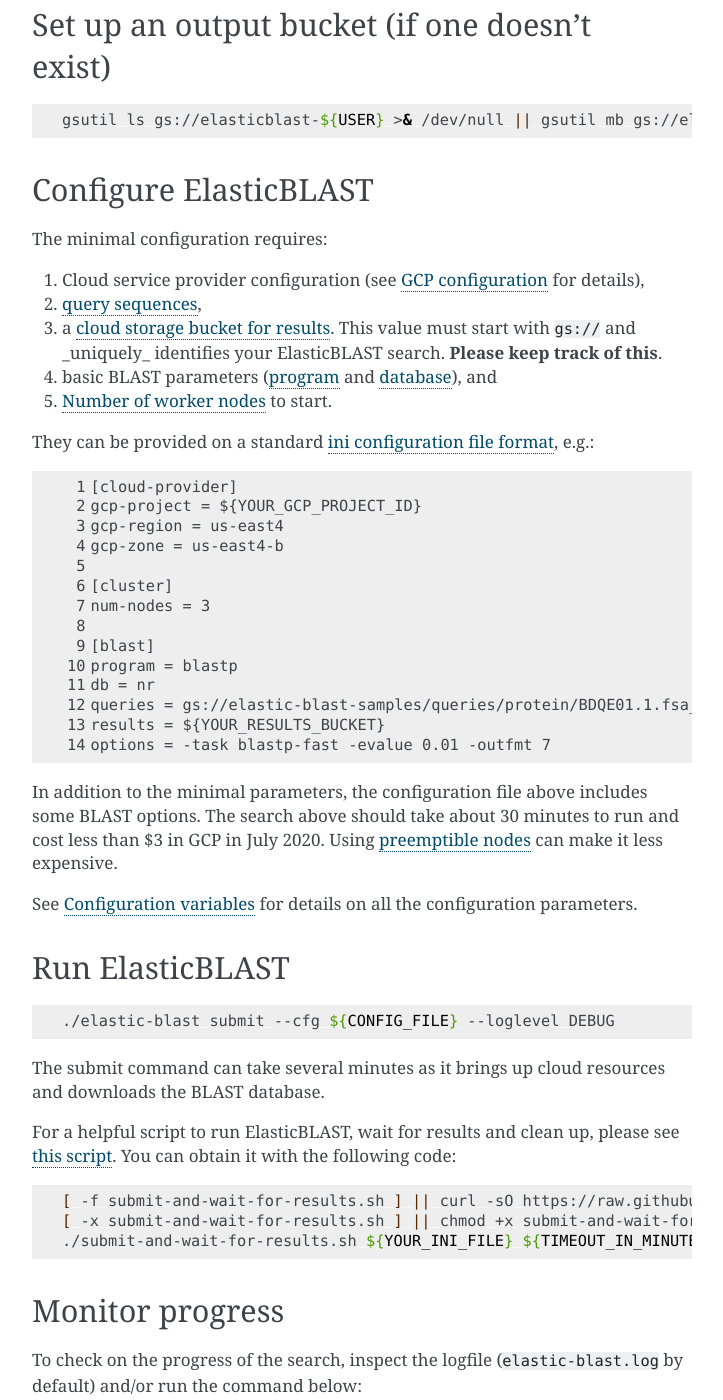
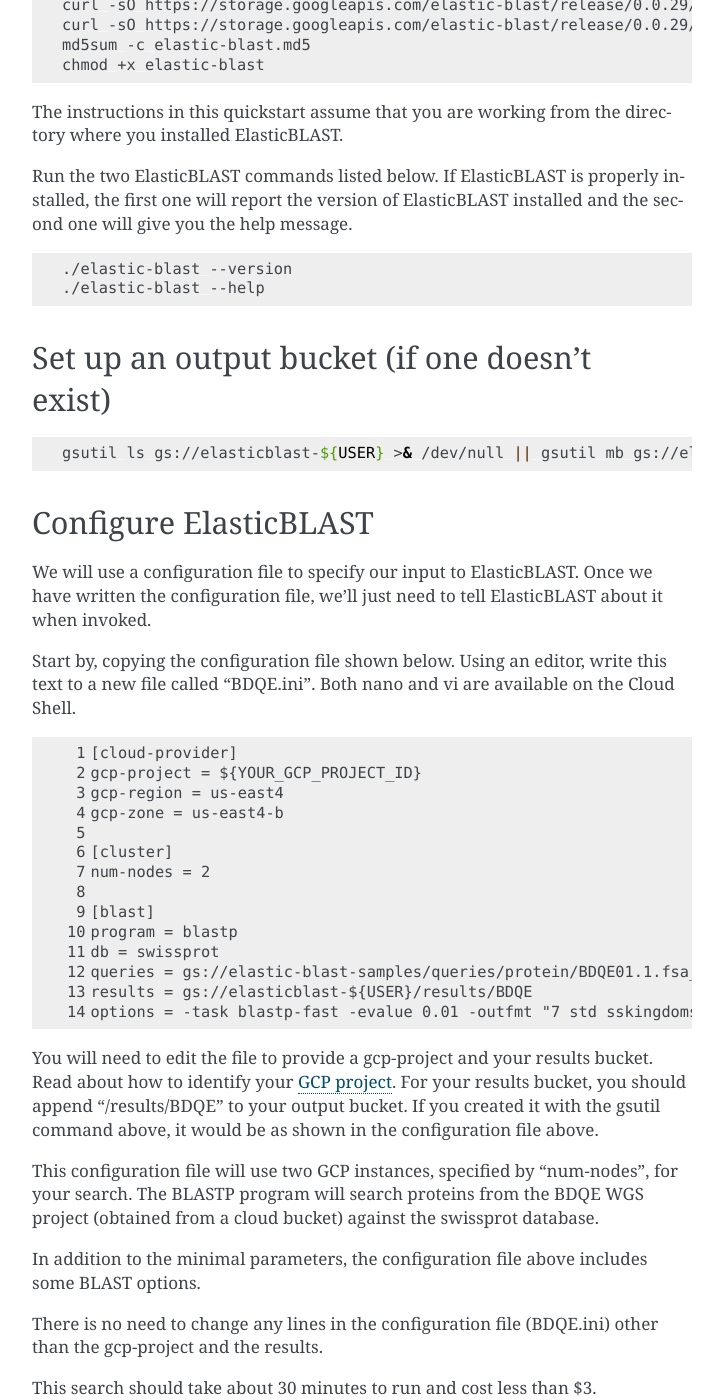
Before and after one commit to ncbi/elastic-blast-docs, a Sphinx documentation site: the page built from docs/source/quickstart-gcp.rst, in a window 1280 px wide and 1400 px high, scrolled down 772 px. Shown: the whole window, without its empty margins (388-1111 px from the left). Built offline with Sphinx 7.4.7, drawn with Linux system fonts in a browser that asks for light colours; some of the changed text lies outside the part shown.

Commit message:
updates include GCP quickstart

```diff
--- a/docs/source/index.rst
+++ b/docs/source/index.rst
@@ -22,11 +22,11 @@
 ElasticBLAST, version |release|
 ===============================
 
-ElasticBLAST is a program to run your searches faster and make you more effective.
+ElasticBLAST is a cloud-based tool to run your searches faster and make you more effective.
 
-ElasticBLAST distributes your queries to machines in the cloud and runs them more quickly than you could with stand-alone BLAST+.  ElasticBLAST is ideal for users who have 100,000 or more queries and don't want to wait for results.
+ElasticBLAST is ideal for users who have 100,000 or more queries to BLAST and don't want to wait for results.  It distributes your queries to machines in the cloud and runs them more quickly than you could with stand-alone BLAST.
 
-Elastic-BLAST runs on AWS and GCP and requires that you have an account on one of the providers.
+It runs on AWS and GCP and requires that you have an account on one of those cloud providers.
 
 Currently, ElasticBLAST is alpha software
 
--- a/docs/source/overview.rst
+++ b/docs/source/overview.rst
@@ -47,15 +47,17 @@
 
 ElasticBLAST returns your results faster.  Rather than waiting days or even
 weeks (in some cases), ElasticBLAST runs your searches with large numbers of queries in hours.
-ElasticBLAST also performs a lot of the cloud computing work for you.  It starts up instances for you, provisions
+ElasticBLAST performs many of the cloud configuration tasks for you.  It starts up instances for you, provisions
 them with the BLAST software and databases, schedules the searches, and copies the BLAST results to a cloud bucket.
 Finally, it shuts down all these instances when you use run the delete command.  You can start an ElasticBLAST run from
 your own computer, a cloudshell, or an instance in the cloud.  We've even heard from a group that doesn't have a lot of
 queries to search but is using ElasticBLAST since it does a lot of work they'd have to write scripts for.
 
+ElasticBLAST performs the searches with the BLAST+ package, so you can use the same command-lines you might have used with this stand-alone package.
+
 **How does ElasticBLAST work?**
 
-* You provide ElasticBLAST with queries and information about your BLAST search as well as a cloud bucket to hold results.  The queries are one or more FASTA files or a list of accessions.  They can be gzipped. The BLAST database is one of the databases hosted by the NCBI at a cloud provider or a database you provide.
+* You provide ElasticBLAST with queries and information about your BLAST search, a cloud bucket to hold results, and any BLAST+ options you want to use.  The queries are one or more FASTA files or a list of accessions.  They can be gzipped. The BLAST database is one of the databases hosted by the NCBI at a cloud provider or a database you provide.
 
 * ElasticBLAST breaks your queries into batches.  The number of letters in a batch depends upon the program (e.g., BLASTN, BLASTP, etc) but all batches are roughly the same size.
 
--- a/docs/source/quickstart-gcp.rst
+++ b/docs/source/quickstart-gcp.rst
@@ -30,6 +30,12 @@
    :alt: Overview of ElasticBLAST at GCP
    :class: with-border
 
+For this quickstart, you will use the Google Cloud Shell.  The Cloud Shell already has some of the needed software installed and is easy to start up.
+
+To start up the Cloud Shell, follow these `instructions <https://cloud.google.com/shell/docs/using-cloud-shell>`_.
+
+As you work through this quickstart, you may occasionally see a message from the Cloud Shell asking you to authorize use of GCP API's.  Simply select the "Authorize" button.
+
 
 Get ElasticBLAST
 ----------------
@@ -40,11 +46,15 @@
     curl -sO https://storage.googleapis.com/elastic-blast/release/{VERSION}/elastic-blast.md5
     md5sum -c elastic-blast.md5
     chmod +x elastic-blast
-    # Optional: move elastic-blast to the desired installation path
 
+The instructions in this quickstart assume that you are working from the directory where you installed ElasticBLAST.
 
-The code examples below assume that ElasticBLAST was installed in the current
-working directory and that the :ref:`requirements <requirements>` have been met.
+Run the two ElasticBLAST commands listed below.  If ElasticBLAST is properly installed, the first one will report the version of ElasticBLAST installed and the second one will give you the help message.
+
+.. code-block:: bash
+
+    ./elastic-blast --version
+    ./elastic-blast --help
 
 
 Set up an output bucket (if one doesn't exist)
@@ -58,21 +68,9 @@
 Configure ElasticBLAST
 ----------------------
 
-The minimal configuration requires:
+We will use a configuration file to specify our input to ElasticBLAST.  Once we have written the configuration file, we'll just need to tell ElasticBLAST about it when invoked.
 
-#. Cloud service provider configuration (see :ref:`GCP configuration <gcp_conf>` for details),
-
-#. :ref:`query sequences <elb_queries>`,
-
-#. a :ref:`cloud storage bucket for results <elb_results>`. This value must start with ``gs://`` and _uniquely_ identifies your ElasticBLAST search. **Please keep track of this**.
-
-#. basic BLAST parameters (:ref:`program <elb_blast_program>` and :ref:`database <elb_db>`), and
-
-#. :ref:`elb_num_nodes` to start.
-
-
-
-They can be provided on a standard `ini configuration file format <https://en.wikipedia.org/wiki/INI_file>`_, e.g.:
+Start by, copying the configuration file shown below.  Using an editor, write this text to a new file called "BDQE.ini".  Both nano and vi are available on the Cloud Shell.
 
 .. code-block::
     :name: minimal-config
@@ -84,40 +82,37 @@
     gcp-zone = us-east4-b
 
     [cluster]
-    num-nodes = 3
+    num-nodes = 2
 
     [blast]
     program = blastp
-    db = nr
+    db = swissprot
     queries = gs://elastic-blast-samples/queries/protein/BDQE01.1.fsa_aa
-    results = ${YOUR_RESULTS_BUCKET}
-    options = -task blastp-fast -evalue 0.01 -outfmt 7
+    results = gs://elasticblast-${USER}/results/BDQE
+    options = -task blastp-fast -evalue 0.01 -outfmt "7 std sskingdoms ssciname"
+
+You will need to edit the file to provide a gcp-project and your results bucket. Read about how to identify your `GCP project <https://cloud.google.com/resource-manager/docs/creating-managing-projects#identifying_projects>`_.  For your results bucket, you should append "/results/BDQE" to your output bucket.  If you created it with the gsutil command above, it would be as shown in the configuration file above.
+
+This configuration file will use two GCP instances, specified by "num-nodes", for your search.  The BLASTP program will search proteins from the BDQE WGS project (obtained from a cloud bucket) against the swissprot database.
 
 In addition to the minimal parameters, the configuration file above includes some BLAST options.
-The search above should take about 30 minutes to run and cost less than $3 in GCP in July 2020.  Using :ref:`preemptible nodes<ELB_USE_PREEMPTIBLE>` can make it less expensive.
+
+There is no need to change any lines in the configuration file (BDQE.ini) other than the gcp-project and the results.
+
+This search should take about 30 minutes to run and cost less than $3.
 
 See :ref:`configuration` for details on all the configuration parameters.
+
 
 Run ElasticBLAST
 ----------------
 
 .. code-block:: bash
 
-    ./elastic-blast submit --cfg ${CONFIG_FILE} --loglevel DEBUG
+    ./elastic-blast submit --cfg BDQE.ini --loglevel DEBUG
 
 The submit command can take several minutes as it brings up cloud resources and downloads the BLAST database.
-
-For a helpful script to run ElasticBLAST, wait for results and clean up, please
-see `this script <https://github.com/ncbi/elastic-blast-demos/blob/master/submit-and-wait-for-results.sh>`_.
-You can obtain it with the following code:
-
-.. code-block:: bash
-
-    [ -f submit-and-wait-for-results.sh ] || curl -sO https://raw.githubusercontent.com/ncbi/elastic-blast-demos/master/submit-and-wait-for-results.sh
-    [ -x submit-and-wait-for-results.sh ] || chmod +x submit-and-wait-for-results.sh
-    ./submit-and-wait-for-results.sh ${YOUR_INI_FILE} ${TIMEOUT_IN_MINUTES}
-
-
+Once it returns, you can move on to the next step.
 
 Monitor progress
 ----------------
@@ -127,9 +122,10 @@
 .. code-block:: bash
     :name: status
 
-    ./elastic-blast status --cfg ${CONFIG_FILE} --loglevel DEBUG
+    ./elastic-blast status --cfg BDQE.ini --loglevel DEBUG
 
 The status command will not return proper results until the submit command has finished.
+Once it returns, it should list the number of batches "Pending" (waiting), "Running" (searches ongoing), "Succeeded" (finished successfully), and "Failed".
 
 An alternate way to monitor the progress is to inspect the kubernetes pods/nodes activity:
 
@@ -143,16 +139,30 @@
 The `GCP web console <https://console.cloud.google.com/kubernetes/list>`_
 provides a graphical user interface to monitor your kubernetes cluster.
 
-Problems? Search taking too long? Please see :ref:`support`.
+Once all batches have finished, you can download results as shown below.
 
 Download results
 ----------------
 
-Run the command below to download the results:
+Modify the command below to use the path to your results bucket (listed in BDEQ.ini) and then run it to download the results:
 
 .. code-block:: bash
 
     gsutil -qm cp ${YOUR_RESULTS_BUCKET}/*.out.gz .
+
+ElasticBLAST breaks your set of queries into multiple batches and runs one search per batch.  Your results are returned with the results of each batch in a separate file.
+
+Running "ls" in the Cloud Shell should list 10 files named something like "batch_000-blastp-swissprot.out.gz".
+
+Use the commands below to decompress the first batch and then view with "less".
+
+.. code-block:: bash
+
+    gunzip batch_000-blastp-swissprot.out.gz
+    less batch_000-blastp-swissprot.out
+
+`BDQE <https://www.ncbi.nlm.nih.gov/Traces/wgs/BDQE01>`_ is a WGS study of viral metagenomes.  You will see tabular output with matches to the swissprot database.  The output also includes the Kingdom and scientific name of the database sequence found, so you can check whether it is viral or not.  Note that many of the queries have no matches.  A more comprehensive database might find more matches.
+
 
 Clean up cloud resources
 ------------------------
@@ -163,7 +173,7 @@
 
 .. code-block:: bash
 
-    ./elastic-blast delete --cfg ${CONFIG_FILE} --loglevel DEBUG
+    ./elastic-blast delete --cfg BDQE.ini --loglevel DEBUG
 
 
 The delete command will take a few minutes to run as it needs to manage multiple cloud resources.
@@ -180,6 +190,16 @@
 used. Please see :ref:`PD_LEAK` if your cluster or disk are not properly
 deleted for instructions on deleting them.
 
+
+Summary
+-------
+
+You have run a BLASTP (protein-protein) search with ElasticBLAST, producing tabular output that also lists taxonomic information about your matches.  The BLAST search was selected to be quick and inexpensive to run with a query set of only 171 proteins and the relatively small swissprot database.
+
+You used the Cloud Shell to launch your search.  The Cloud Shell has the advantage that it is easy to start up and already has the GCP SDK, python, and kubectl (used by elastic-blast to submit searches) installed.  It is fine to keep using the Cloud Shell for other searches, but it is a very limited instance and has `limitations <https://cloud.google.com/shell/docs/limitations>`_.  ElasticBLAST can also be started from your own machine or a cloud instance you have brought up.  In that case, you will need to make sure that the :ref:`requirements <requirements>` have been met.
+
+[IGNORE THE PART BELOW]
+
 .. _gcp_conf:
 
 GCP Configuration
@@ -192,4 +212,3 @@
 * :ref:`zone <elb_gcp_zone>`
 
 In addition, you must be authenticated with the GCP project in the environment you are working on.
-A convenient way to accomplish this is to work on the `GCP cloud shell <https://console.cloud.google.com/?cloudshell=true>`_.
```
